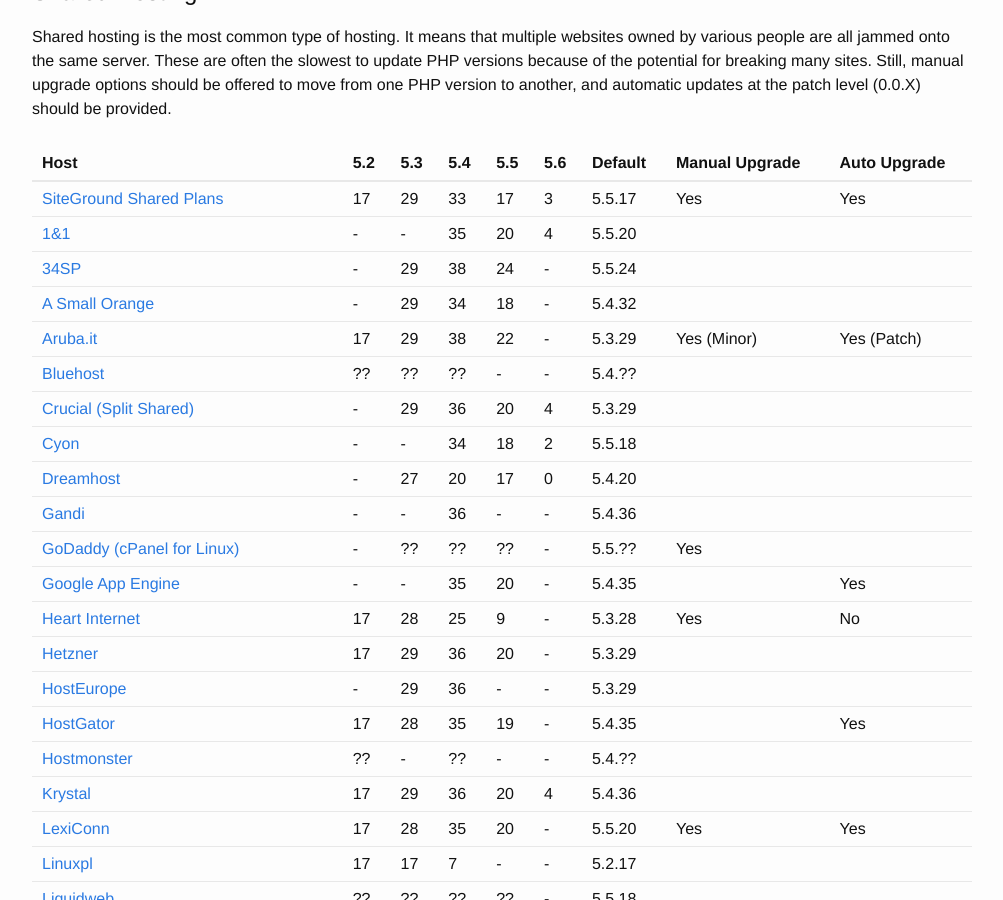
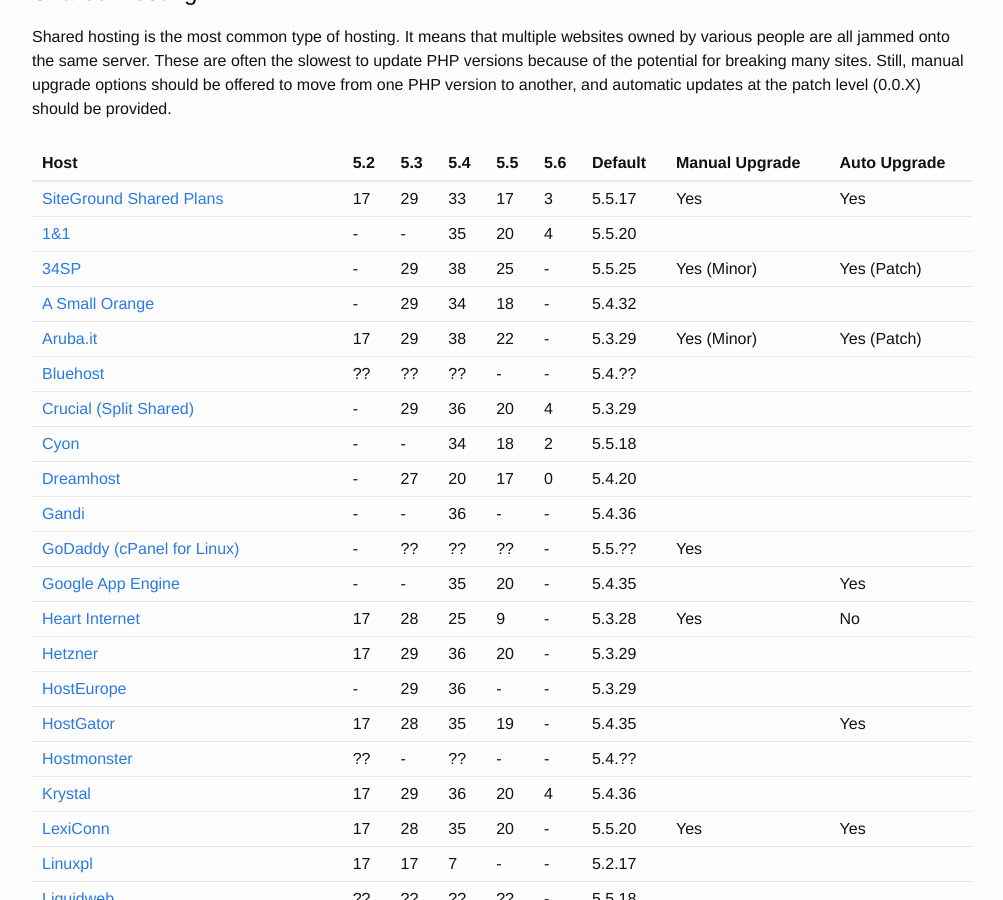
Before and after one commit to phpversions/phpversions.info, a Jekyll site: the page built from index.html, in a window 1280 px wide and 900 px high, scrolled down 352 px. Shown: the whole window, without its empty margins (138-1141 px from the left). Built offline with Jekyll 4.4.1, drawn with Linux system fonts in a browser that asks for light colours.

Commit message:
Updated version numbers and update information for 34SP.com

```diff
--- a/_data/shared_hosts.yml
+++ b/_data/shared_hosts.yml
@@ -20,8 +20,10 @@
   url: "https://www.34sp.com/professional-hosting-specifications"
   php53: 29
   php54: 38
-  php55: 24
-  default: 5.5.24
+  php55: 25
+  default: 5.5.25
+  manual_update: "Yes (Minor)"
+  auto_update: "Yes (Patch)"
 
 - name: "A Small Orange"
   url: "https://asmallorange.com/hosting/shared/#tab-two"
```
